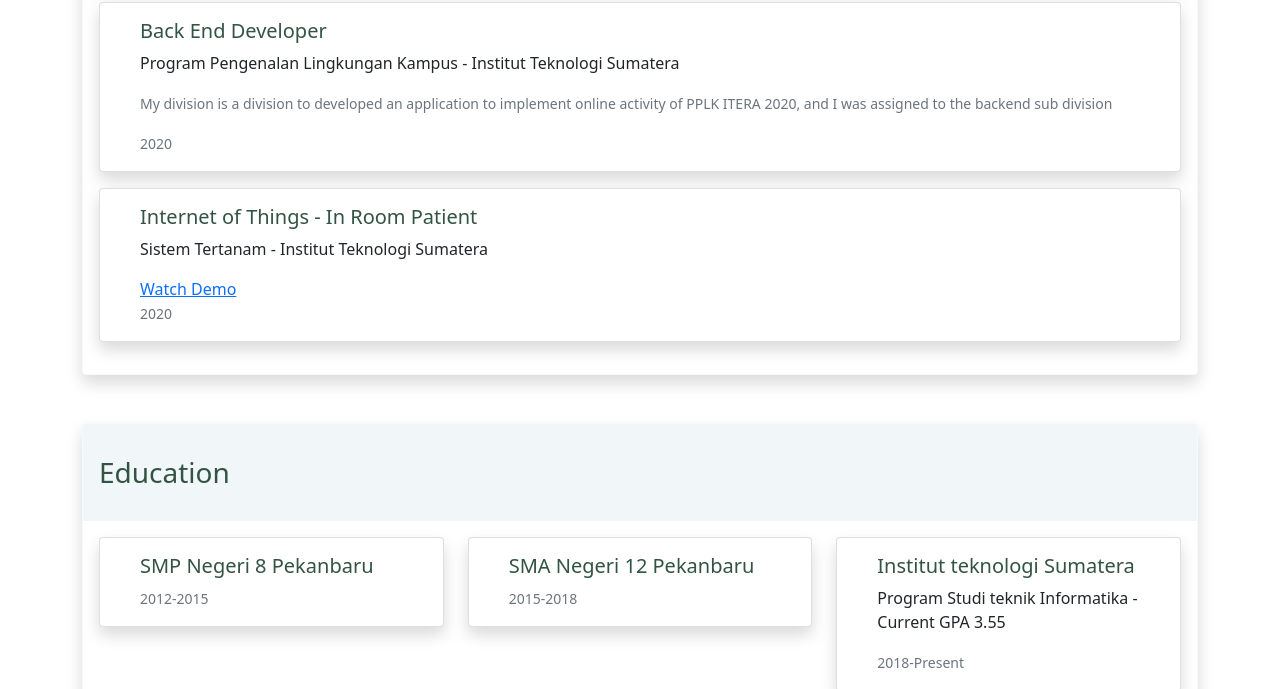
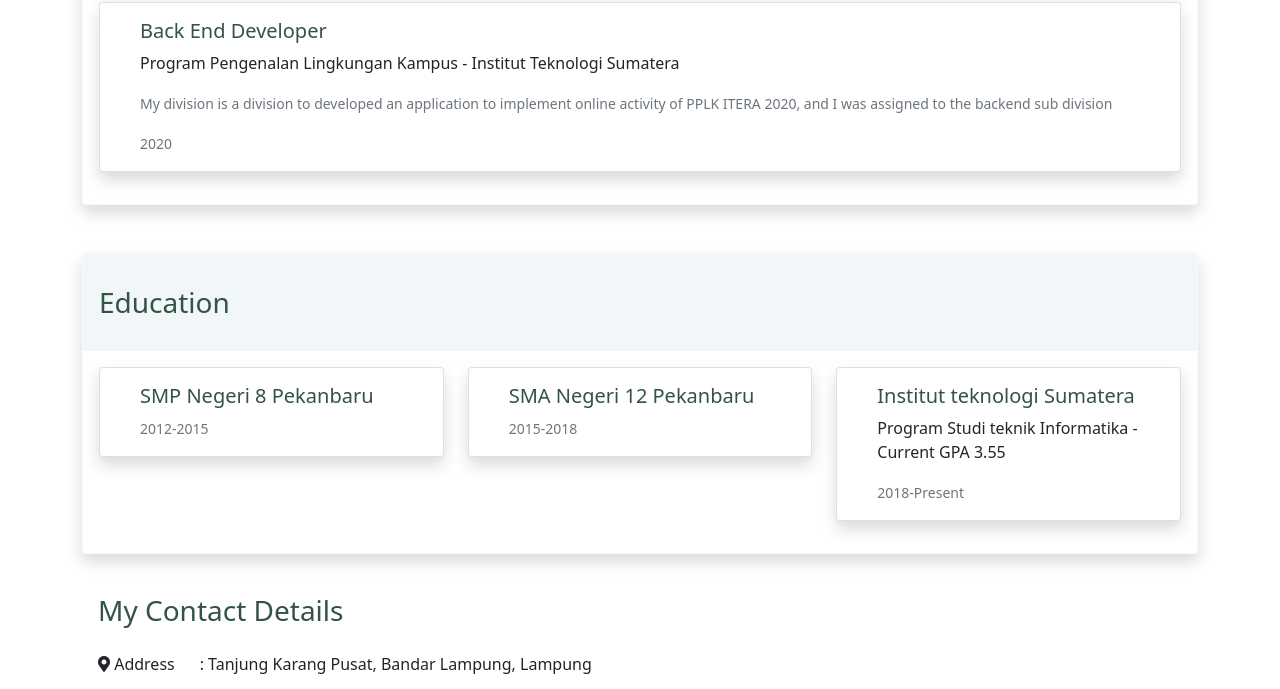
Before and after one commit to alifahmaaad/alifahmaaad.github.io, a plain HTML site: page index.html in a window 1280 px wide. Shown: the part 2610-3299 px from the top of the page. Drawn offline with nearby package versions, Linux system fonts and the light colour scheme.

Commit message:
Update index.html

```diff
--- a/index.html
+++ b/index.html
@@ -223,16 +223,7 @@
                             </div>
                         </div>
 
-                        <div class="card subcard mb-3 px-4 shadow">
-                            <!-- <img src="..." class="card-img-top" alt="..."> -->
-                            <div class="card-body">
-                                <h5 class="card-title">Internet of Things - In Room Patient</h5>
-                                <p class="card-text">Sistem Tertanam - Institut Teknologi Sumatera
-                                    </span></p>
-                                <a href="https://www.youtube.com/watch?v=oWaY7HjSmis" target="_blank">Watch Demo</a>
-                                <p class="card-text"><small class="text-muted">2020</small></p>
-                            </div>
-                        </div>
+
                     </div>
                 </div>
             </div>
```
